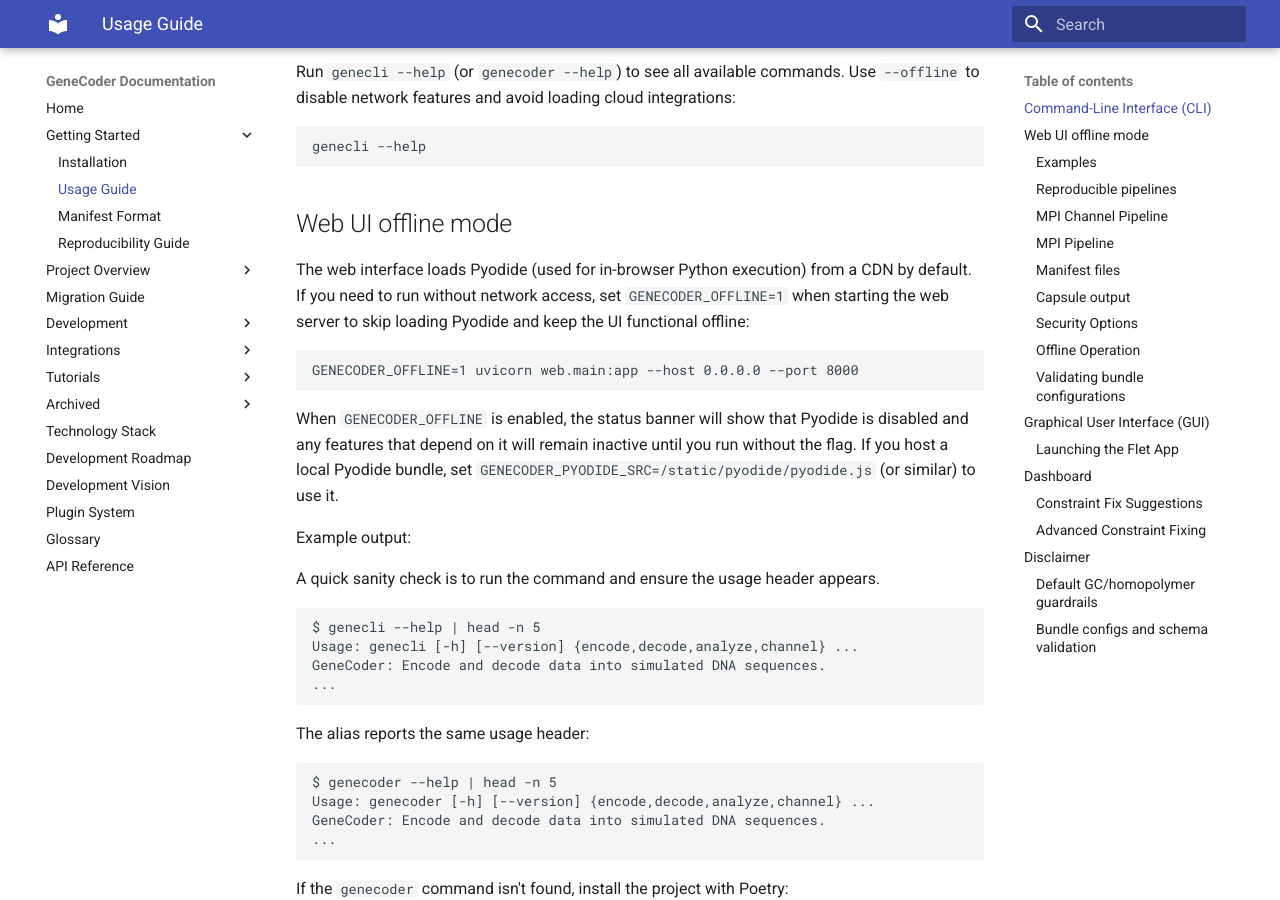
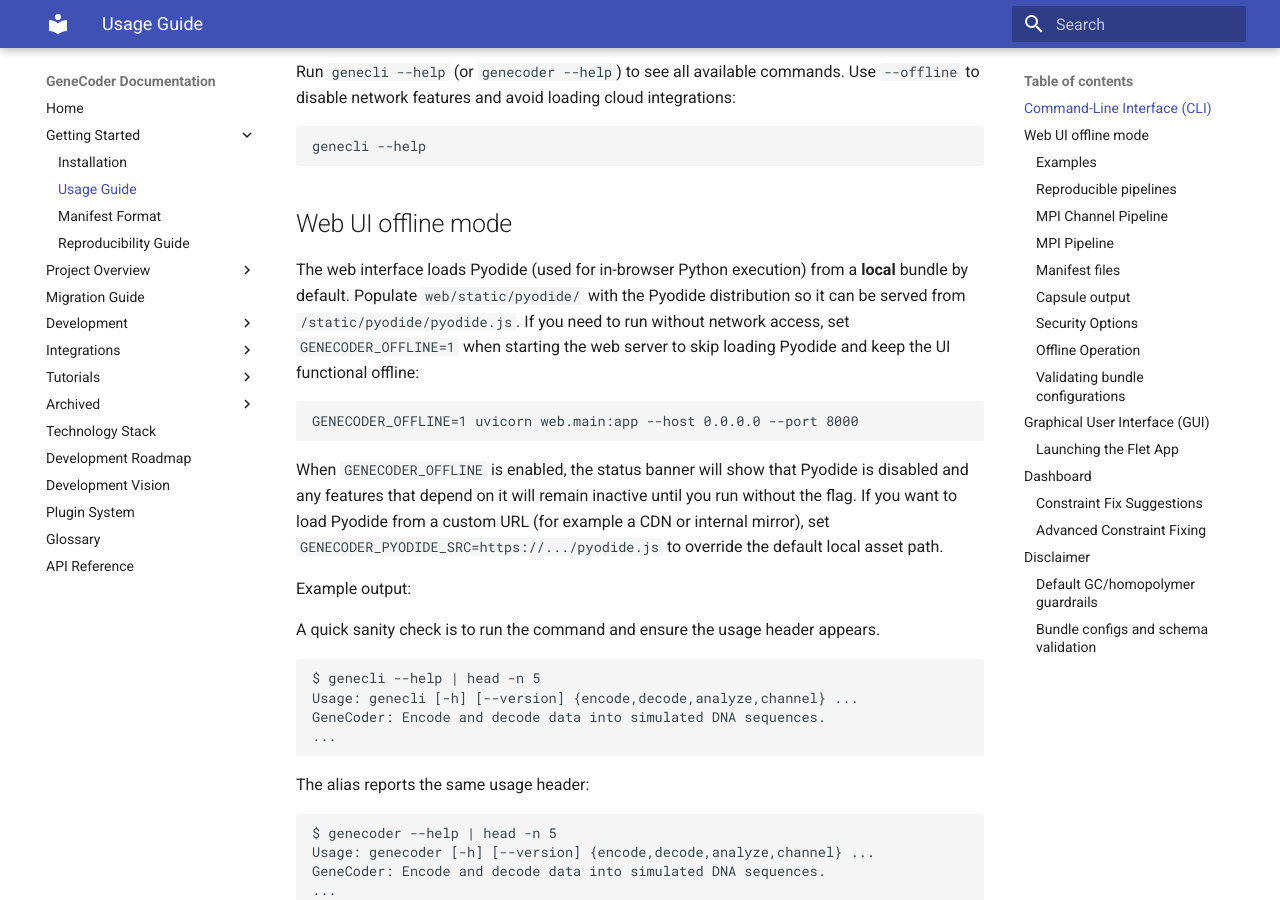
Before and after one commit to d0tTino/GeneCoder, an MkDocs documentation site: the page built from docs/usage.md, in a window 1280 px wide and 900 px high, scrolled down 492 px. Built offline with MkDocs 1.6.1 and Material for MkDocs 9.7.7, drawn with Linux system fonts in a browser that asks for light colours.

Commit message:
Add local Pyodide bundle defaults

````diff
--- a/docs/usage.md
+++ b/docs/usage.md
@@ -27,17 +27,19 @@ genecli --help
 
 ## Web UI offline mode
 
-The web interface loads Pyodide (used for in-browser Python execution) from a CDN by default. If you
-need to run without network access, set `GENECODER_OFFLINE=1` when starting the web server to skip
-loading Pyodide and keep the UI functional offline:
+The web interface loads Pyodide (used for in-browser Python execution) from a **local** bundle by
+default. Populate `web/static/pyodide/` with the Pyodide distribution so it can be served from
+`/static/pyodide/pyodide.js`. If you need to run without network access, set `GENECODER_OFFLINE=1`
+when starting the web server to skip loading Pyodide and keep the UI functional offline:
 
 ```bash
 GENECODER_OFFLINE=1 uvicorn web.main:app --host 0.0.0.0 --port 8000
 ```
 
 When `GENECODER_OFFLINE` is enabled, the status banner will show that Pyodide is disabled and any
-features that depend on it will remain inactive until you run without the flag. If you host a local
-Pyodide bundle, set `GENECODER_PYODIDE_SRC=/static/pyodide/pyodide.js` (or similar) to use it.
+features that depend on it will remain inactive until you run without the flag. If you want to
+load Pyodide from a custom URL (for example a CDN or internal mirror), set
+`GENECODER_PYODIDE_SRC=https://.../pyodide.js` to override the default local asset path.
 
 Example output:
 
--- /dev/null
+++ b/web/static/pyodide/pyodide.js
@@ -0,0 +1,5 @@
+/*
+ * Placeholder for the local Pyodide bundle.
+ * Replace this file (and the accompanying .wasm/.data/.tar assets) with the
+ * official Pyodide distribution as documented in README.md.
+ */
````
Also changed, not shown: docs/offline_usage.md (+5 -0 lines), web/static/index.html (+38 -6 lines), web/static/pyodide/README.md (added, +34 -0 lines), 1 other file.
